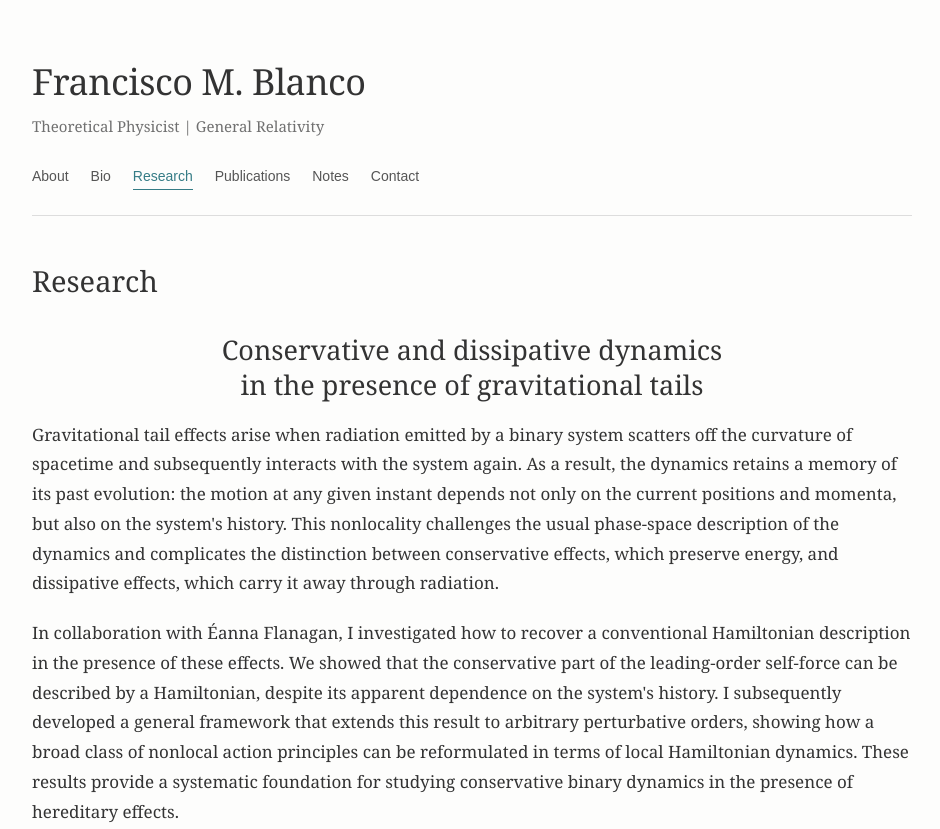
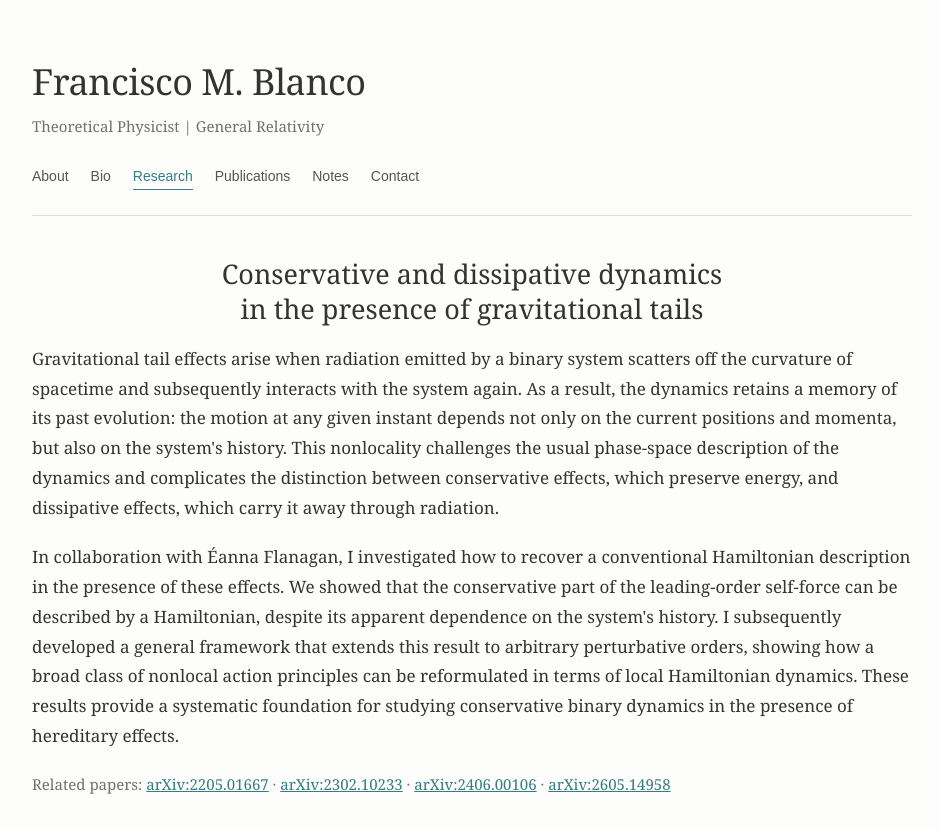
Before and after one commit to franciscomblanco/franciscomblanco.github.io, a plain HTML site: page research.html in a window 1280 px wide. Shown: the top 829 px of the page, without its empty margins (168-1108 px from the left). Drawn offline with Linux system fonts and the light colour scheme.

Commit message:
Update research.html

```diff
--- a/research.html
+++ b/research.html
@@ -30,7 +30,6 @@
     </header>
     <main>
       <section>
-        <h2>Research</h2>
 
         <div class="entry research-topic">
           <h3 style="text-align: center;">
```
